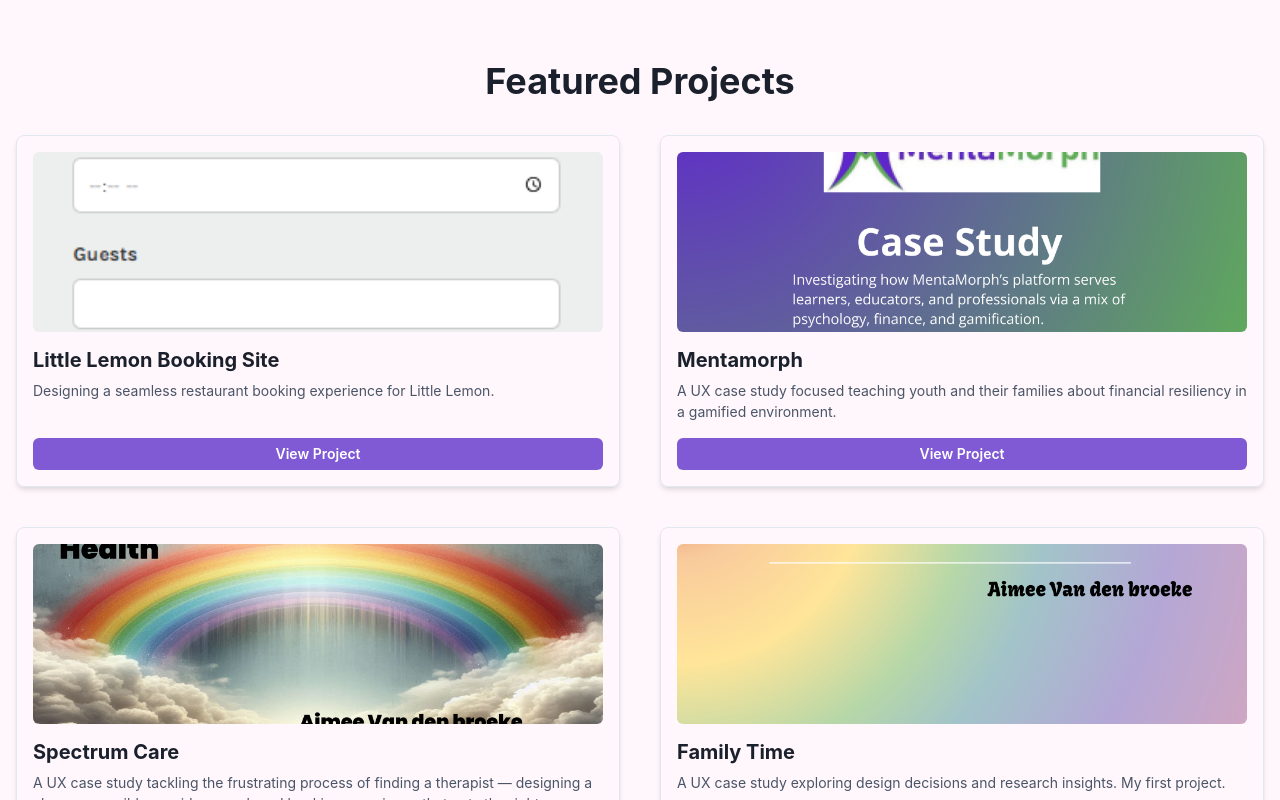
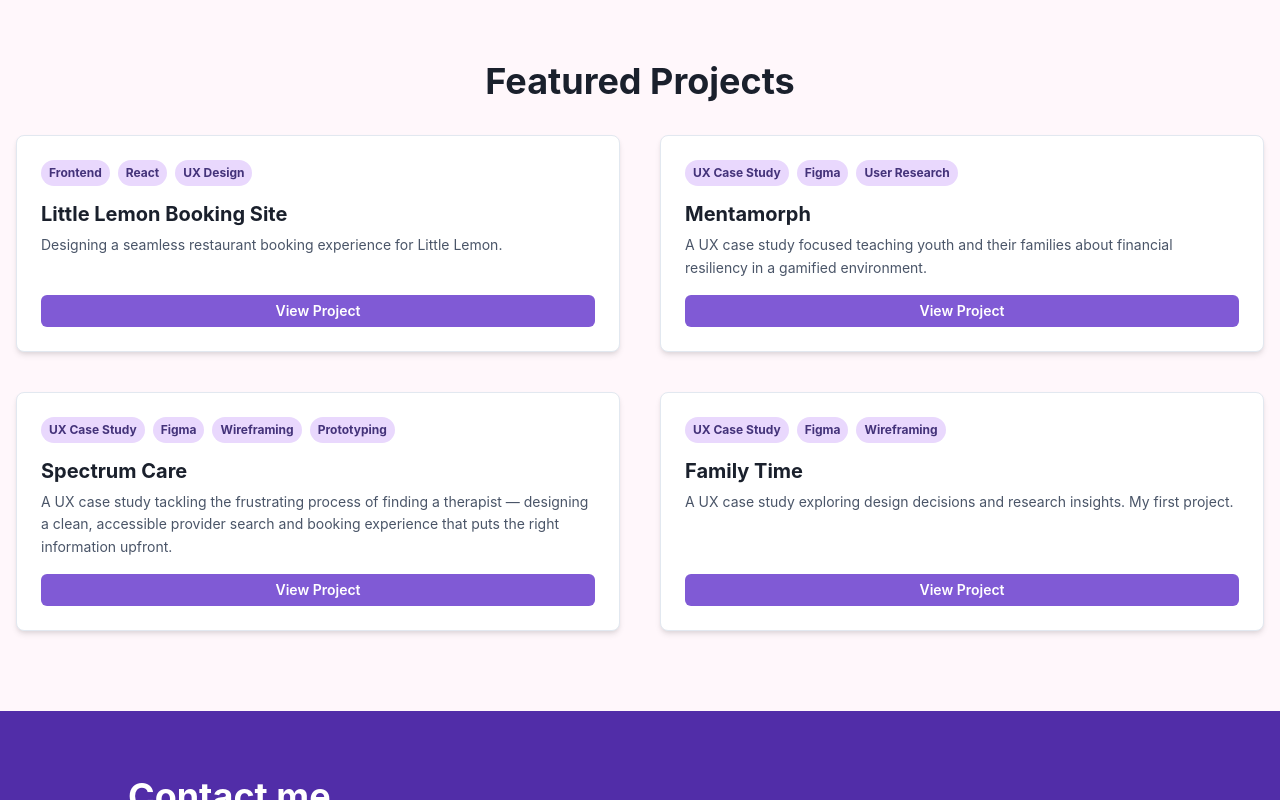
Before and after one commit to Aimeevdb/Aimee-s-Portfolio, a React (Create React App) app: page / in a window 1280 px wide. Shown: the part 820-1620 px from the top of the page. Built offline with nearby package versions, Linux system fonts and the light colour scheme.

Commit message:
feat: redesign project cards with tags and remove images

```diff
--- a/src/components/Card.js
+++ b/src/components/Card.js
@@ -1,35 +1,52 @@
 import React from "react";
-import { Box, VStack, Image, Heading, Text, Button } from "@chakra-ui/react";
+import { Box, VStack, HStack, Heading, Text, Button, Badge } from "@chakra-ui/react";
 
-const Card = ({ title, description, image, link }) => {
+const Card = ({ title, description, link, tags = [] }) => {
   return (
     <Box
       borderWidth="1px"
       borderRadius="lg"
       overflow="hidden"
-      padding={4}
+      padding={6}
       w="100%"
       boxShadow="md"
       _hover={{ boxShadow: "xl", transform: "translateY(-2px)", transition: "all 0.2s" }}
       display="flex"
       flexDirection="column"
+      bg="white"
+      borderColor="gray.200"
     >
       <VStack spacing={4} align="start" flex="1">
-        <Image
-          src={image}
-          alt={title}
-          borderRadius="md"
-          width="100%"
-          height="180px"
-          objectFit="cover"
-          bg="gray.100"
-        />
 
+        {/* Tags row */}
+        {tags.length > 0 && (
+          <HStack spacing={2} flexWrap="wrap">
+            {tags.map((tag) => (
+              <Badge
+                key={tag}
+                colorScheme="purple"
+                variant="subtle"
+                fontSize="xs"
+                px={2}
+                py={1}
+                borderRadius="full"
+                textTransform={"none"}
+              >
+                {tag}
+              </Badge>
+            ))}
+          </HStack>
+        )}
+
+        {/* Title and description */}
         <VStack spacing={2} align="start" flex="1">
           <Heading size="md">{title}</Heading>
-          <Text fontSize="sm" color="gray.600">{description}</Text>
+          <Text fontSize="sm" color="gray.600" lineHeight="1.6">
+            {description}
+          </Text>
         </VStack>
 
+        {/* CTA */}
         {link && (
           <Button
             as="a"
--- a/src/components/ProjectsSection.js
+++ b/src/components/ProjectsSection.js
@@ -1,40 +1,31 @@
 import React from "react";
 import { Box, Heading, SimpleGrid } from "@chakra-ui/react";
 import Card from "./Card";
-
-import bookingsite from "../images/booking.png";
-import mentaMorph from "../images/MentamorphCaseStudy.png";
-import spectrumImage from "../images/spectrumcare.png";
-import familytime from "../images/familytime.png";
 
 const projects = [
   {
     title: "Little Lemon Booking Site",
     description: "Designing a seamless restaurant booking experience for Little Lemon.",
-    getImageSrc: () => bookingsite,
     link: "https://little-lemon-booking-by-aimee.netlify.app/",
+    tags: ["Frontend", "React", "UX Design"],
   },
-
   {
     title: "Mentamorph",
     description: "A UX case study focused teaching youth and their families about financial resiliency in a gamified environment.",
-    getImageSrc: () => mentaMorph,
     link: "https://docs.google.com/presentation/d/1iJmHMGBb0r2g8qrxms0EwOvjJVEWSSiDjCJ0M13HqPc/preview",
+    tags: ["UX Case Study", "Figma", "User Research"],
   },
-
-{
-  title: "Spectrum Care",
-  description:
-    "A UX case study tackling the frustrating process of finding a therapist — designing a clean, accessible provider search and booking experience that puts the right information upfront.",
-  getImageSrc: () => spectrumImage,
-  link: "https://docs.google.com/presentation/d/1gQsHermPVW7f9MQ1s7ubjOqDPwq3IvTLxuETsbAbuQg/preview",
-},
-
-{
+  {
+    title: "Spectrum Care",
+    description: "A UX case study tackling the frustrating process of finding a therapist — designing a clean, accessible provider search and booking experience that puts the right information upfront.",
+    link: "https://docs.google.com/presentation/d/1gQsHermPVW7f9MQ1s7ubjOqDPwq3IvTLxuETsbAbuQg/preview",
+    tags: ["UX Case Study", "Figma", "Wireframing", "Prototyping"],
+  },
+  {
     title: "Family Time",
     description: "A UX case study exploring design decisions and research insights. My first project.",
-    getImageSrc: () => familytime,
     link: "https://docs.google.com/presentation/d/1rczfd_3AwJShuy16aaw72CQ-mfazugM1oy59Lddg6eI/preview",
+    tags: ["UX Case Study", "Figma", "Wireframing"],
   },
 ];
 
@@ -51,13 +42,14 @@
         Featured Projects
       </Heading>
 
-<SimpleGrid columns={[1, 2, 2]} spacing={10} px={4} justifyItems="center">        {projects.map((project) => (
+      <SimpleGrid columns={[1, 2, 2]} spacing={10} px={4} justifyItems="center">
+        {projects.map((project) => (
           <Card
             key={project.title}
             title={project.title}
             description={project.description}
-            image={project.getImageSrc()}
             link={project.link}
+            tags={project.tags}
           />
         ))}
       </SimpleGrid>
```
